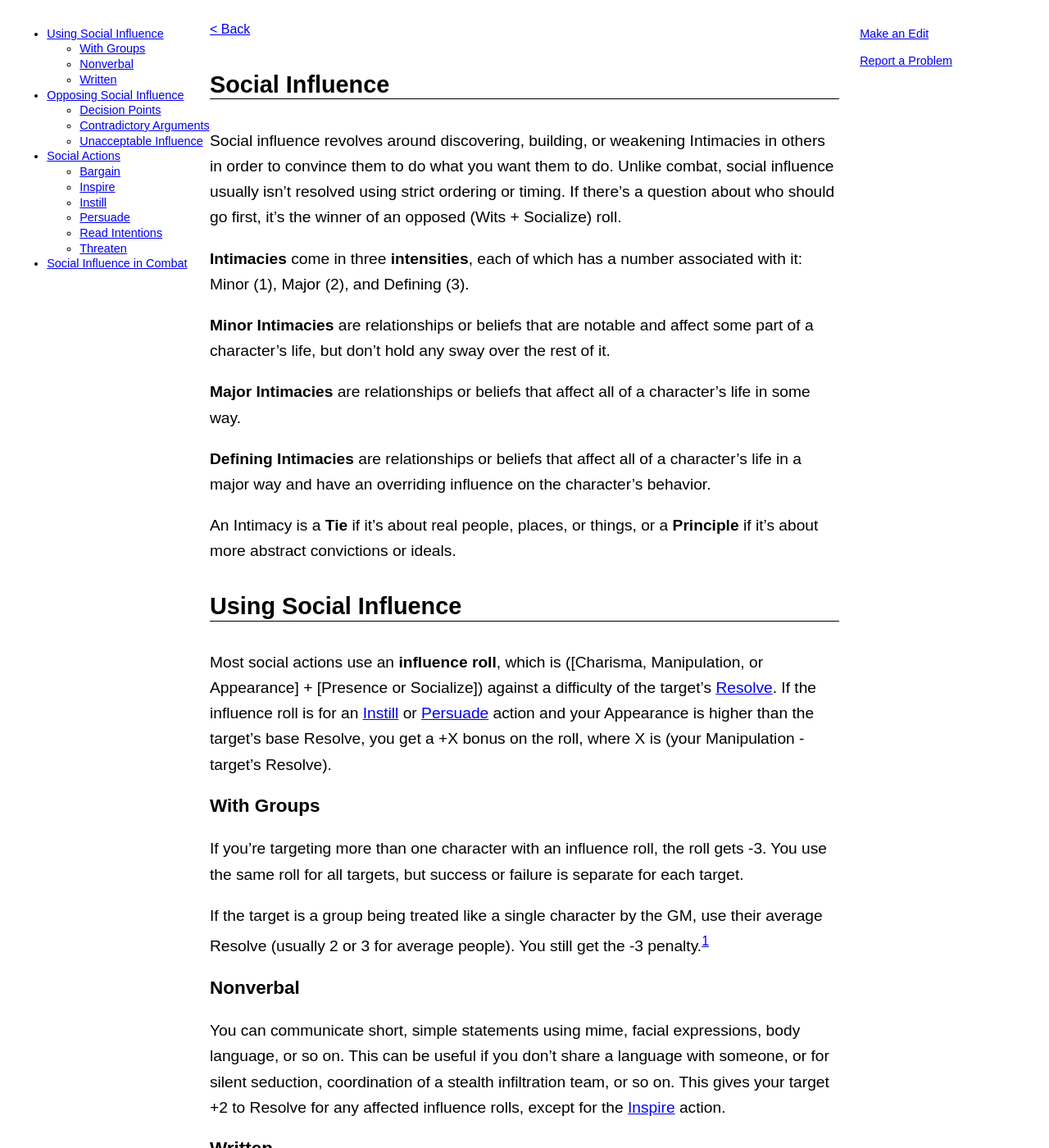
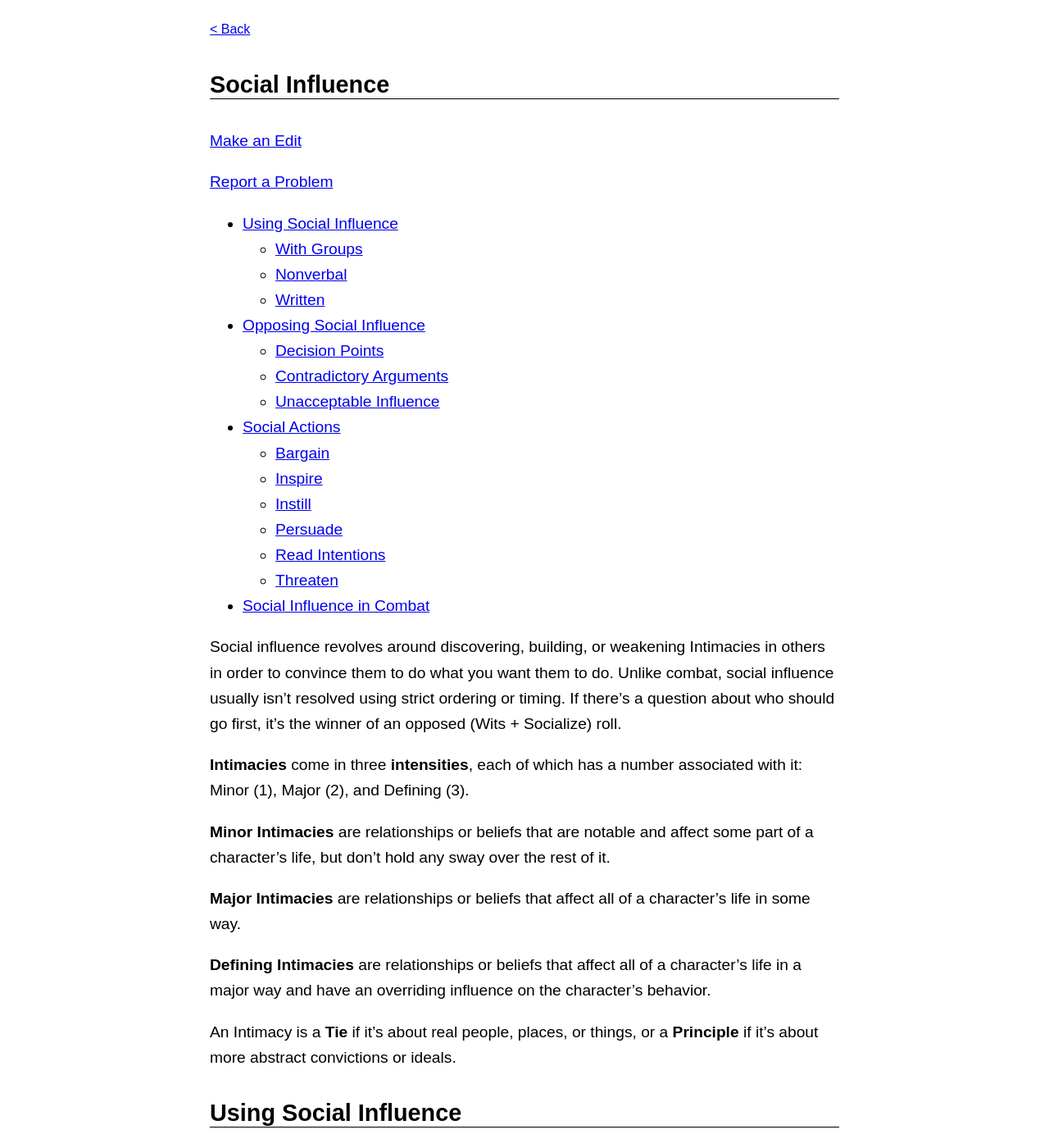
Before and after one commit to lost-egg/lost-egg.github.io, a Jekyll site: the page built from social-influence.md, in a window 1280 px wide and 1400 px high. Shown: the whole window at 82% size. Built offline with Jekyll 4.4.1, drawn with Linux system fonts in a browser that asks for light colours.

Commit message:
Tweak styling

```diff
--- a/css/style.css
+++ b/css/style.css
@@ -19,9 +19,9 @@ hr {
     width: 50%;
 }
 
-@media screen and (min-width: 80em) {
+@media screen and (min-width: 82em) {
     #markdown-toc, #github-links {
-        font-size: 75%;
+        font-size: .7em;
         position: fixed;
         top: 1.2em;
         line-height: 1.3em;
@@ -29,7 +29,7 @@ hr {
 
     #markdown-toc {
         float: left;
-        left: 1.2em;
+        left: .2em;
     }
 
     #github-links {
```
